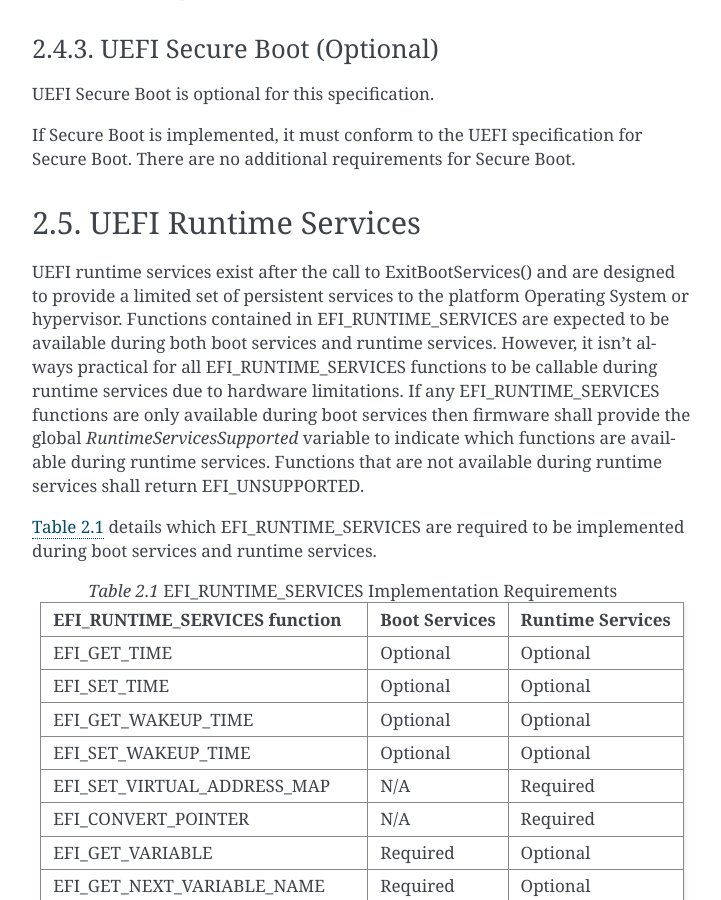
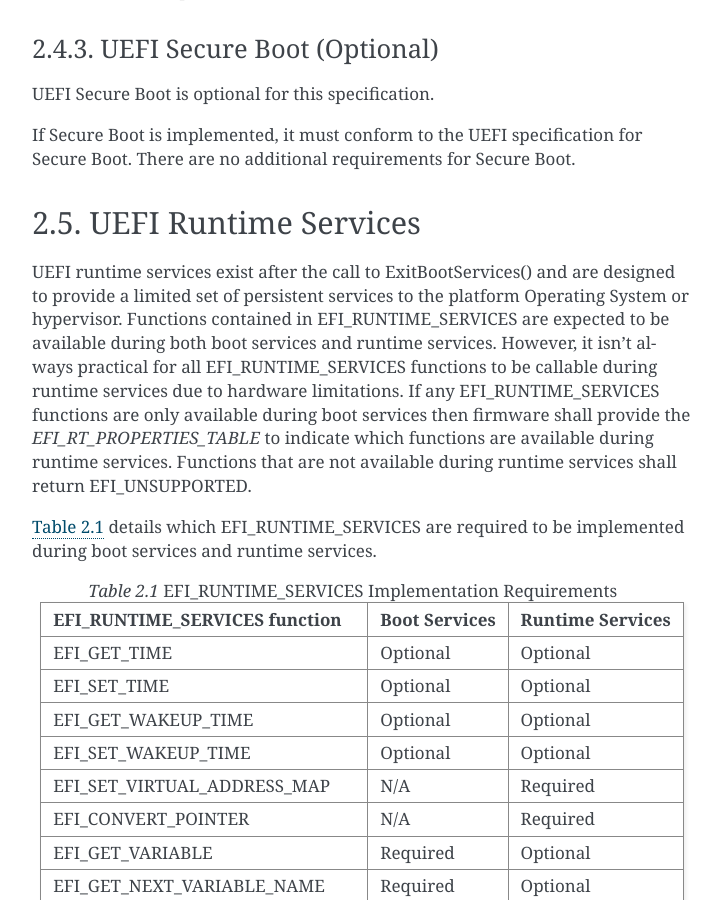
Before and after one commit to ARM-software/ebbr, a Sphinx documentation site: the page built from source/chapter2-uefi.rst, in a window 1280 px wide and 900 px high, scrolled down 2062 px. Shown: the whole window, without its empty margins (388-1109 px from the left). Built offline with Sphinx 7.4.7, drawn with Linux system fonts in a browser that asks for light colours; some of the changed text lies outside the part shown.

Commit message:
Update spec to address UEFI 2.8 Errata A
UEFI 2.8 Errata A changed RuntimeServiceSupported value to be passed via
an EFI_RT_PROPERTIES_TABLE instead of via a runtime variable.

This is a breaking change and we should do a new EBBR release in short
order to keep EBBR up to date with what is in UEFI. However, real world
impact is minimal. U-Boot has already converted to the new method, and
Linux only ever implemented the EFI_RT_PROPERTIES_TABLE method.

Cc: Andrei Warkentin <awarkentin@vmware.com>
Cc: Francois Ozog <francois.ozog@linaro.org>
Cc: Ard Biesheuvel <ardb@kernel.org>
Signed-off-by: Grant Likely <grant.likely@arm.com>

```diff
--- a/source/chapter2-uefi.rst
+++ b/source/chapter2-uefi.rst
@@ -111,7 +111,7 @@ during both boot services and runtime services.
 However, it isn't always practical for all EFI_RUNTIME_SERVICES functions
 to be callable during runtime services due to hardware limitations.
 If any EFI_RUNTIME_SERVICES functions are only available during boot services
-then firmware shall provide the global `RuntimeServicesSupported` variable to
+then firmware shall provide the `EFI_RT_PROPERTIES_TABLE` to
 indicate which functions are available during runtime services.
 Functions that are not available during runtime services shall return
 EFI_UNSUPPORTED.
@@ -202,7 +202,8 @@ If a platform does not implement modifying non-volatile variables with
 SetVariable() after ExitBootServices(),
 then firmware shall return EFI_UNSUPPORTED for any call to SetVariable(),
 and must advertise that SetVariable() isn't available during runtime services
-via the `RuntimeServicesSupported` variable as defined in [UEFI]_ § 8.1.
+via the `RuntimeServicesSupported` value in the `EFI_RT_PROPERTIES_TABLE`
+as defined in [UEFI]_ § 4.6.
 EFI applications can read `RuntimeServicesSupported` to determine if calls
 to SetVariable() need to be performed before calling ExitBootServices().
 
--- a/source/references.rst
+++ b/source/references.rst
@@ -20,6 +20,6 @@
    <https://static.docs.arm.com/den0044/b/DEN0044B_Server_Base_Boot_Requirements.pdf>`_
    8 March 2016, `Arm Limited <http://arm.com>`_
 
-.. [UEFI] `Unified Extensable Firmware Interface Specification v2.8
-   <http://www.uefi.org/sites/default/files/resources/UEFI_Spec_2_8_final.pdf>`_,
-   March 2019, `UEFI Forum <http://www.uefi.org>`_
+.. [UEFI] `Unified Extensable Firmware Interface Specification v2.8 Errata A
+   <https://uefi.org/sites/default/files/resources/UEFI_Spec_2_8_A_Feb14.pdf>`_,
+   February 2020, `UEFI Forum <http://www.uefi.org>`_
```
Also changed, not shown: other parts of source/chapter2-uefi.rst (+1 -1 lines).
